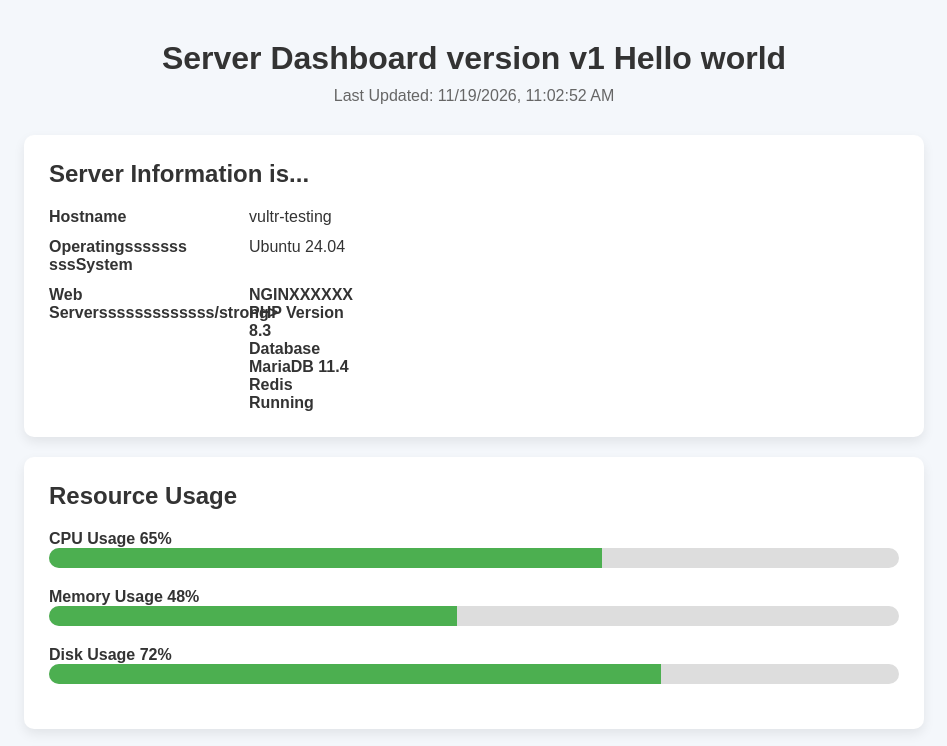
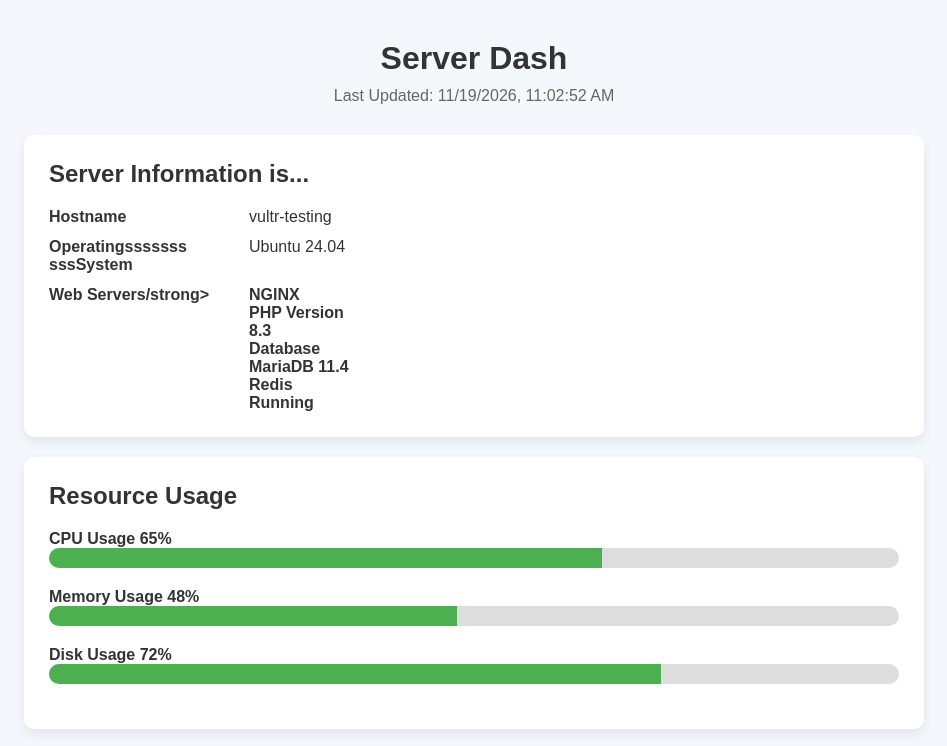
Before and after one commit to misam02/server-status-dashboard, a plain HTML site: page index.html in a window 1280 px wide. Shown: the top 746 px of the page, without its empty margins (166-1113 px from the left). Drawn offline with Linux system fonts and the light colour scheme.

Commit message:
Trigger webhook 01

```diff
--- a/index.html
+++ b/index.html
@@ -12,7 +12,7 @@
 <div class="container">
 
     <header>
-	<h1>Server Dashboard version v1 Hello world</h1>
+	<h1>Server Dash</h1>
         <p id="time"></p>
     </header>
 
@@ -26,8 +26,8 @@
             <div><strong>Operatingsssssss sssSystem</strong></div>
             <div>Ubuntu 24.04</div>
 
-            <div><strong>Web Serversssssssssssss/strong></div>
-            <div>NGINXXXXXX</div>
+            <div><strong>Web Servers/strong></div>
+            <div>NGINX</div>
 
             <div><strong>PHP Version</strong></div>
             <div>8.3</div>
```
